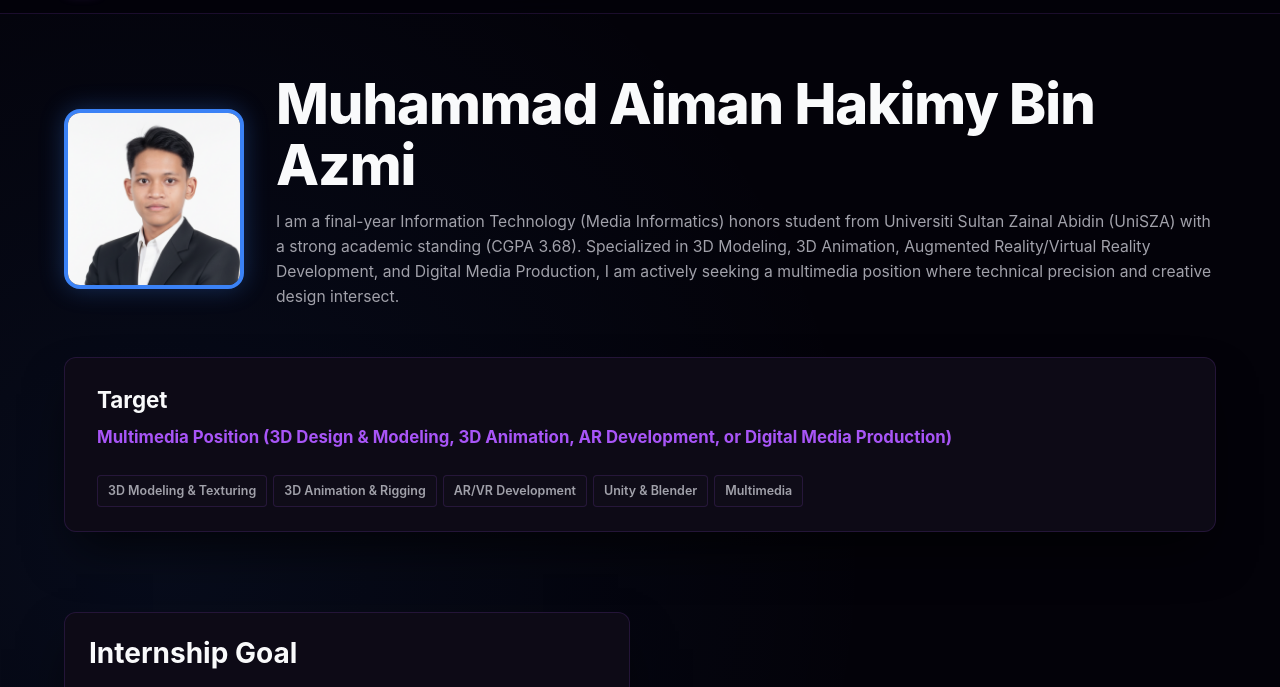
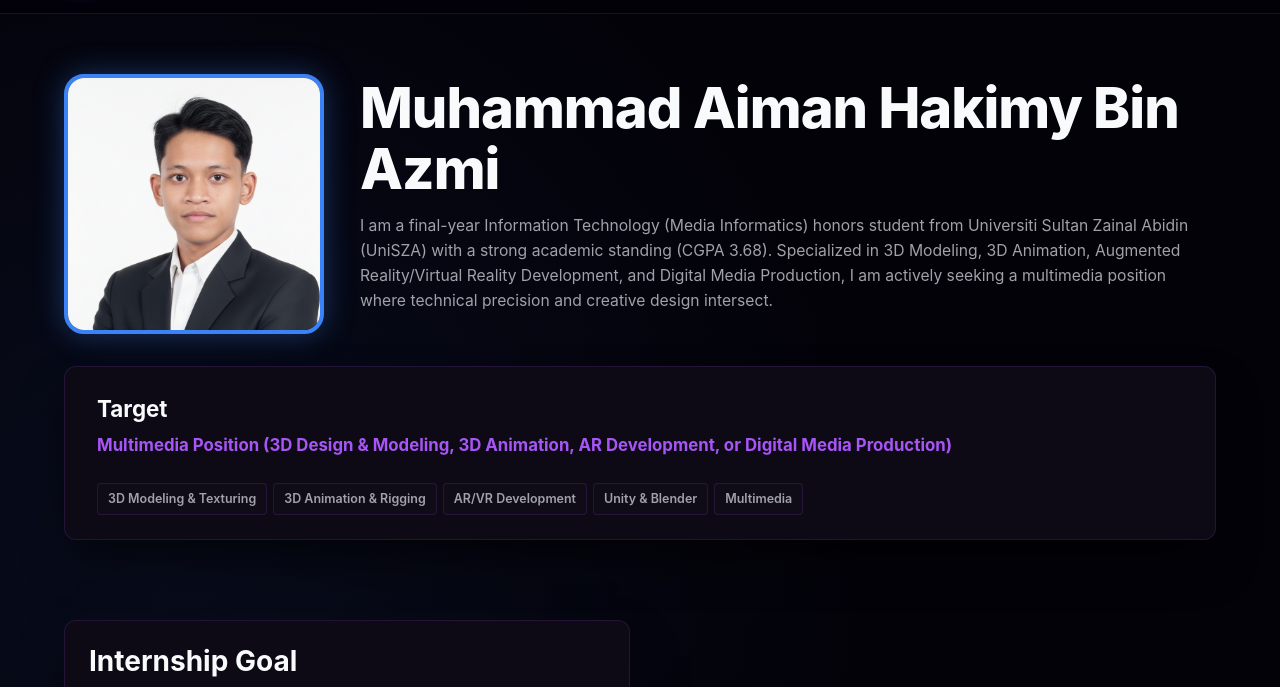
Before and after one commit to AimanHakimy/portfolio.github.io, a plain HTML site: page index.html in a window 1280 px wide. Shown: the part 60-747 px from the top of the page. Drawn offline with Linux system fonts and the light colour scheme.

Commit message:
Update index.html

```diff
--- a/index.html
+++ b/index.html
@@ -79,7 +79,7 @@
     .hero-top-layout {
       display: flex;
       align-items: center;
-      gap: 32px;
+      gap: 36px;
       width: 100%;
     }
     .hero-text-group {
@@ -96,9 +96,11 @@
       background: var(--panel); border: 1px solid var(--line); border-radius: var(--radius);
       margin-top: 8px; box-shadow: var(--shadow); flex-wrap: wrap;
     }
+
+    /* Enlarged Profile Picture Frame */
     .profile-image-container {
-      width: 180px; height: 180px; border-radius: 16px; overflow: hidden;
-      border: 4px solid var(--accent); flex-shrink: 0; box-shadow: 0 0 25px rgba(59, 130, 246, 0.3);
+      width: 260px; height: 260px; border-radius: 20px; overflow: hidden;
+      border: 4px solid var(--accent); flex-shrink: 0; box-shadow: 0 0 30px rgba(59, 130, 246, 0.35);
       background: var(--panel2); display: flex; align-items: center; justify-content: center;
     }
     .profile-image-container img { width: 100%; height: 100%; object-fit: cover; }
```
